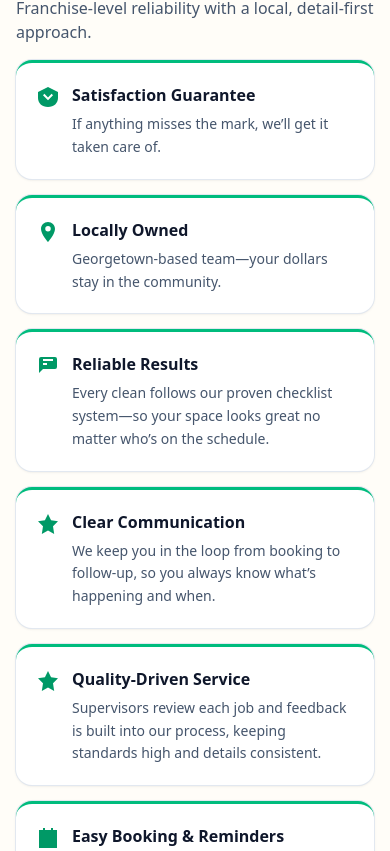
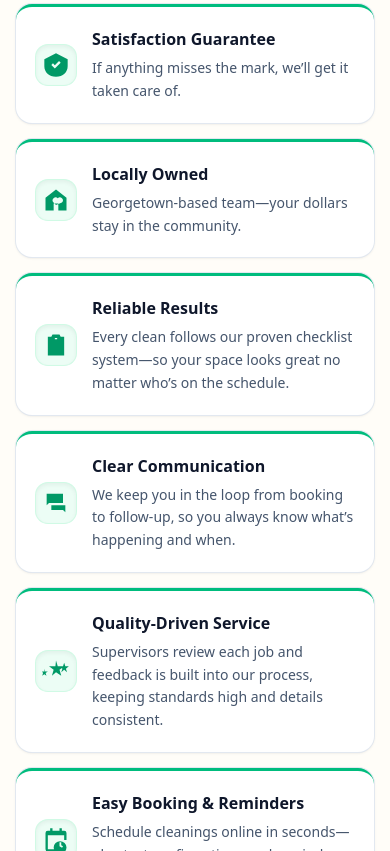
Before and after one commit to resp23f/impress-cleaning-site, a Next.js app: page / in a window 390 px wide. Shown: the part 1833-2684 px from the top of the page. Built offline with nearby package versions, Linux system fonts and the light colour scheme.

Commit message:
Fix mobile input sizing on quote form (Start Date, Frequency, Notes) for iPhone layout

```diff
--- a/src/app/ImpressCleaningSite.jsx
+++ b/src/app/ImpressCleaningSite.jsx
@@ -275,9 +275,8 @@ className="absolute inset-0 h-full w-full object-cover object-[90%_40%]"
 {/* Why Choose Impress Cleaning Services */}
 <section className="py-16" id="why">
 <div className="w-full px-4 md:px-8 lg:px-12">
-<h2 className="text-2xl font-bold text-slate-900">Why Choose Impress Cleaning Services</h2>
-<p className="text-slate-600 mt-2">
-    Franchise-level reliability with a local, detail-first approach.
+<h2 className="text-2xl md:text-3xl font-bold text-slate-900">Why Choose Impress Cleaning Services</h2>
+<p className="text-slate-600 mt-1">
 </p>
 
 {/* Why Choose Impress Grid */}
@@ -287,8 +286,8 @@ className="absolute inset-0 h-full w-full object-cover object-[90%_40%]"
     title: "Satisfaction Guarantee",
     desc:  "If anything misses the mark, we’ll get it taken care of.",
 icon: (
-  <svg xmlns="http://www.w3.org/2000/svg" viewBox="0 0 24 24" className="w-6 h-6 text-emerald-600">
-    <path fill="currentColor" d="M12 2 2 7v6c0 5 4 9 10 9s10-4 10-9V7L12 2zm0 10.4 3.6-3.6 1.4 1.4L12 15.2l-5-5 1.4-1.4 3.6 3.6z"/>
+<svg viewBox="0 0 24 24" className="w-7 h-7 md:w-8 md:h-8 text-emerald-600" xmlns="http://www.w3.org/2000/svg">
+  <path fill="currentColor" d="M12 2 2 7v6c0 5 4 9 10 9s10-4 10-9V7L12 2zm-1 13-3-3 1.4-1.4L11 12.2l3.6-3.6L16 10l-5 5z"/>
 </svg>
 ),
 },
@@ -296,8 +295,8 @@ icon: (
     title: "Locally Owned",
     desc:  "Georgetown-based team—your dollars stay in the community.",
 icon: (
-  <svg xmlns="http://www.w3.org/2000/svg" viewBox="0 0 24 24" className="w-6 h-6 text-emerald-600">
-    <path fill="currentColor" d="M12 2C8.1 2 5 5.1 5 9c0 5.2 7 13 7 13s7-7.8 7-13c0-3.9-3.1-7-7-7zm0 9.5A2.5 2.5 0 1 1 12 6a2.5 2.5 0 0 1 0 5.5z"/>
+<svg viewBox="0 0 24 24" className="w-7 h-7 md:w-8 md:h-8 text-emerald-600" xmlns="http://www.w3.org/2000/svg">
+  <path fill="currentColor" d="M12 3 3 10v11h7v-6h4v6h7V10l-9-7zm0 13.3-2.1-2.1a2.5 2.5 0 1 1 3.6-3.6 2.5 2.5 0 1 1 3.6 3.6L12 16.3z"/>
 </svg>
 ),
 },
@@ -305,8 +304,8 @@ icon: (
     title: "Reliable Results",
     desc:  "Every clean follows our proven checklist system—so your space looks great no matter who’s on the schedule.",
 icon: (
-  <svg xmlns="http://www.w3.org/2000/svg" viewBox="0 0 24 24" className="w-6 h-6 text-emerald-600">
-    <path fill="currentColor" d="M19 3H5a2 2 0 0 0-2 2v14l4-4h12a2 2 0 0 0 2-2V5a2 2 0 0 0-2-2zm-8 8H7V9h4v2zm6-4H7V5h10v2z"/>
+<svg viewBox="0 0 24 24" className="w-7 h-7 md:w-8 md:h-8 text-emerald-600" xmlns="http://www.w3.org/2000/svg">
+  <path fill="currentColor" d="M9 3h6l1 2h3v16H5V5h3l1-2zm2 4h2V6h-2v1zm-2 8-2-2 1.4-1.4L9 12.2l4.6-4.6L15 9l-6 6z"/>
 </svg>
 ),
 },
@@ -314,8 +313,8 @@ icon: (
     title: "Clear Communication",
     desc:  "We keep you in the loop from booking to follow-up, so you always know what’s happening and when.",
     icon: (
-    <svg aria-hidden="true" viewBox="0 0 24 24" className="w-6 h-6 text-emerald-600">
-        <path fill="currentColor" d="M12 2l3.09 6.26L22 9.27l-5 4.88L18.18 22 12 18.56 5.82 22 7 14.15l-5-4.88 6.91-1.01L12 2z"/>
+<svg viewBox="0 0 24 24" className="w-7 h-7 md:w-8 md:h-8 text-emerald-600" xmlns="http://www.w3.org/2000/svg">
+  <path fill="currentColor" d="M4 4h14v8H6l-2 2V4zm4 10h12v6l-2-2H8v-4z"/>
 </svg>
     ),
 },
@@ -323,8 +322,8 @@ icon: (
     title: "Quality-Driven Service",
     desc:  "Supervisors review each job and feedback is built into our process, keeping standards high and details consistent.",
     icon: (
-    <svg aria-hidden="true" viewBox="0 0 24 24" className="w-6 h-6 text-emerald-600">
-        <path fill="currentColor" d="M12 2l3.09 6.26L22 9.27l-5 4.88L18.18 22 12 18.56 5.82 22 7 14.15l-5-4.88 6.91-1.01L12 2z"/>
+<svg viewBox="0 0 24 24" className="w-7 h-7 md:w-8 md:h-8 text-emerald-600" xmlns="http://www.w3.org/2000/svg">
+  <path fill="currentColor" d="M12 3 13.5 8H19l-4 3 1.5 5L12 13 8.5 16 10 11 6 8h5.5L12 3zm7 2 1 3h3l-2.5 2 1 3L19 11l-2.5 2 1-3L15 8h3l1-3zM2 10l.8 2.4H5l-1.9 1.4.7 2.3L2 14.7.2 16l.7-2.3L0 12.4h2.2L2 10z"/>
 </svg>
     ),
 
@@ -334,8 +333,8 @@ icon: (
   title: "Easy Booking & Reminders",
   desc: "Schedule cleanings online in seconds—plus text confirmations and reminders before every visit.",
   icon: (
-    <svg aria-hidden="true" viewBox="0 0 24 24" className="w-6 h-6 text-emerald-600">
-      <path fill="currentColor" d="M7 2v2H3v18h18V4h-4V2h-2v2H9V2H7zm12 6H5v12h14V8z"/>
+<svg viewBox="0 0 24 24" className="w-7 h-7 md:w-8 md:h-8 text-emerald-600" xmlns="http://www.w3.org/2000/svg">
+  <path fill="currentColor" d="M7 2h2v2h6V2h2v2h2a2 2 0 0 1 2 2v6h-2V8H5v12h6v2H5a2 2 0 0 1-2-2V6a2 2 0 0 1 2-2h2V2zM15.5 13A5.5 5.5 0 1 1 10 18.5 5.5 5.5 0 0 1 15.5 13zm-.5 1v3.3l2.2 1.3.8-1.3-1.5-.9V14h-1.5z"/>
 </svg>
   ),
 },
@@ -343,10 +342,11 @@ icon: (
 ].map(({ title, desc, icon }) => (
 <div
   key={title}
-    className="bg-white rounded-2xl shadow-sm hover:shadow-md ring-1 ring-slate-200
-                border-t-[3px] border-emerald-500 transition p-5 md:p-6 flex gap-3 h-full"
+className="bg-white rounded-2xl shadow-sm ring-1 ring-slate-200 border-t-[3px] border-emerald-500 p-5 md:p-6 flex items-center gap-4 h-full transform transition-all duration-200 hover:shadow-md hover:-translate-y-[2px] hover:scale-[1.02]"
 >
-    <div className="shrink-0 mt-0.5">{icon}</div>
+<div className="shrink-0 w-10 h-10 md:w-11 md:h-11 rounded-xl bg-emerald-50 flex items-center justify-center shadow-inner ring-1 ring-emerald-100">
+  {icon}
+</div>
     <div className="space-y-1.5">
     <h4 className="font-semibold text-slate-900">{title}</h4>
     <p className="text-slate-600 text-sm leading-relaxed">{desc}</p>
@@ -363,7 +363,6 @@ icon: (
     <header className="mb-6">
       <h3 className="text-2xl md:text-3xl font-bold text-slate-900">Who We Clean For</h3>
       <p className="text-slate-600 mt-1">
-        Homes, offices, and everything in-between—tailored to your space.
       </p>
     </header>
 
```
Lines whose indentation alone changed are shown as unchanged.
